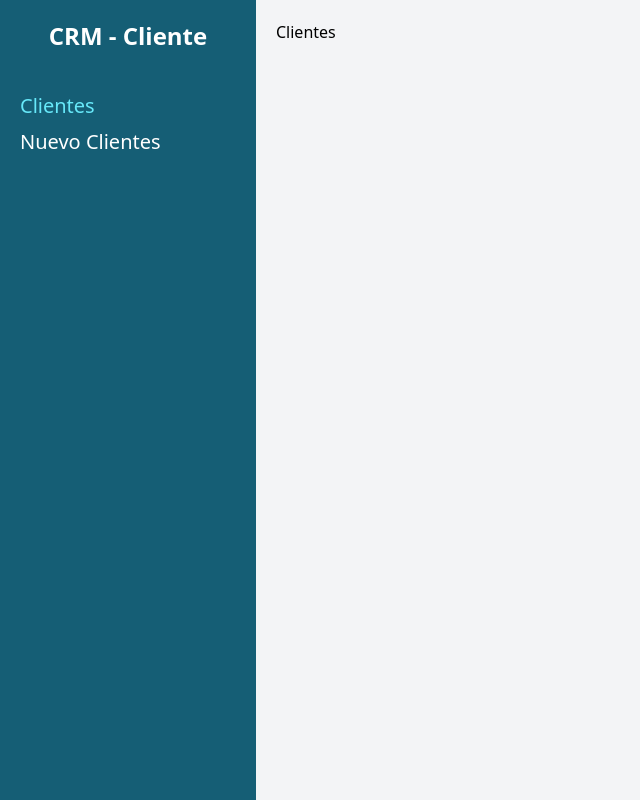
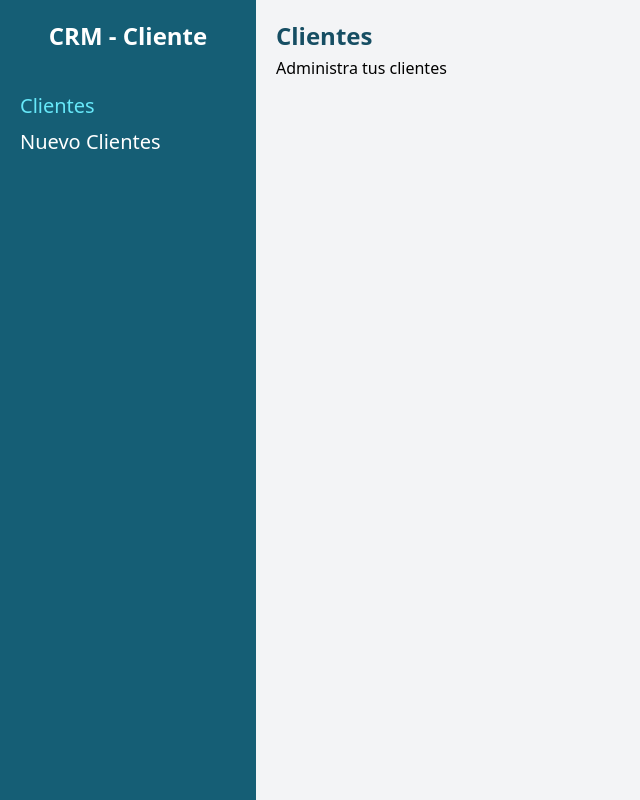
Before and after one commit to epe0413/crm-react-2.0, a React (Vite) app: page / in a window 1280 px wide. Shown: the whole page, without its empty margins (0-640 px from the left). Built offline with nearby package versions, Linux system fonts and the light colour scheme.

Commit message:
Creando un loader

```diff
--- a/src/main.jsx
+++ b/src/main.jsx
@@ -4,7 +4,7 @@ import './index.css'
 import { createBrowserRouter, RouterProvider } from 'react-router-dom'
 import Layout from './components/Layout'
 import NewClient from './pages/NewClient'
-import Index from './pages/Index'
+import Index, { loader as clientesLoader } from './pages/Index'
 
 
 const router = createBrowserRouter([
@@ -14,7 +14,8 @@ const router = createBrowserRouter([
     children: [
       {
         index: true,
-        element: <Index/>
+        element: <Index/>,
+        loader: clientesLoader
       },
       {
         path:'/clients/new',
--- a/src/pages/Index.jsx
+++ b/src/pages/Index.jsx
@@ -1,7 +1,14 @@
+export function loader(){
+
+    return "Desde Loader";
+}
 
 const Index = () => {
     return (
-        <div>Clientes</div>
+        <>
+            <h1 className="font-black text-2xl text-cyan-900">Clientes</h1>
+            <p className="mt-1">Administra tus clientes</p>
+        </>
     )
 }
 
```
